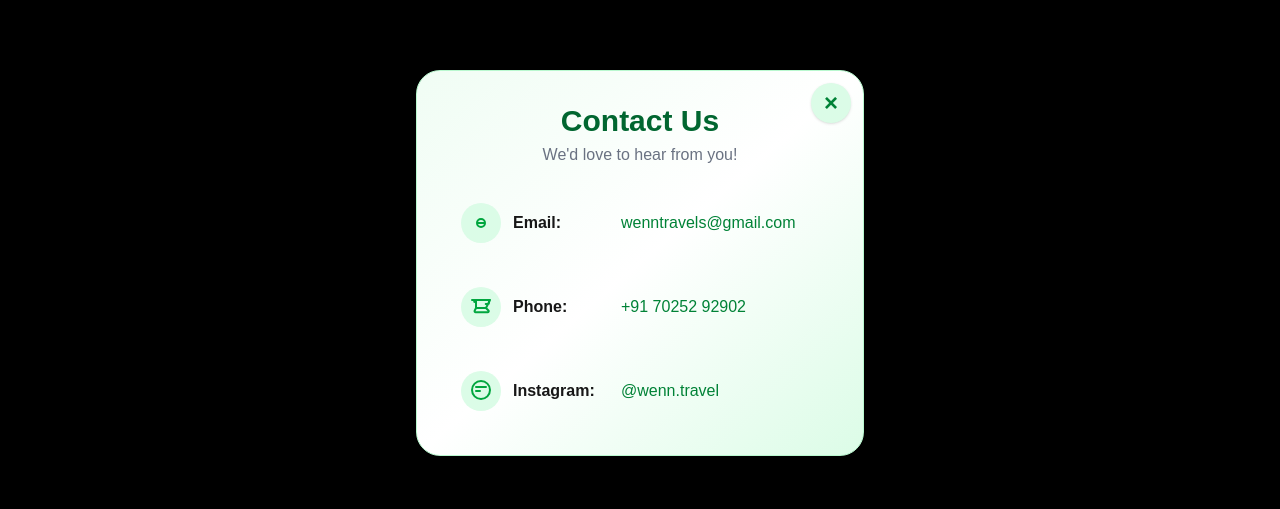
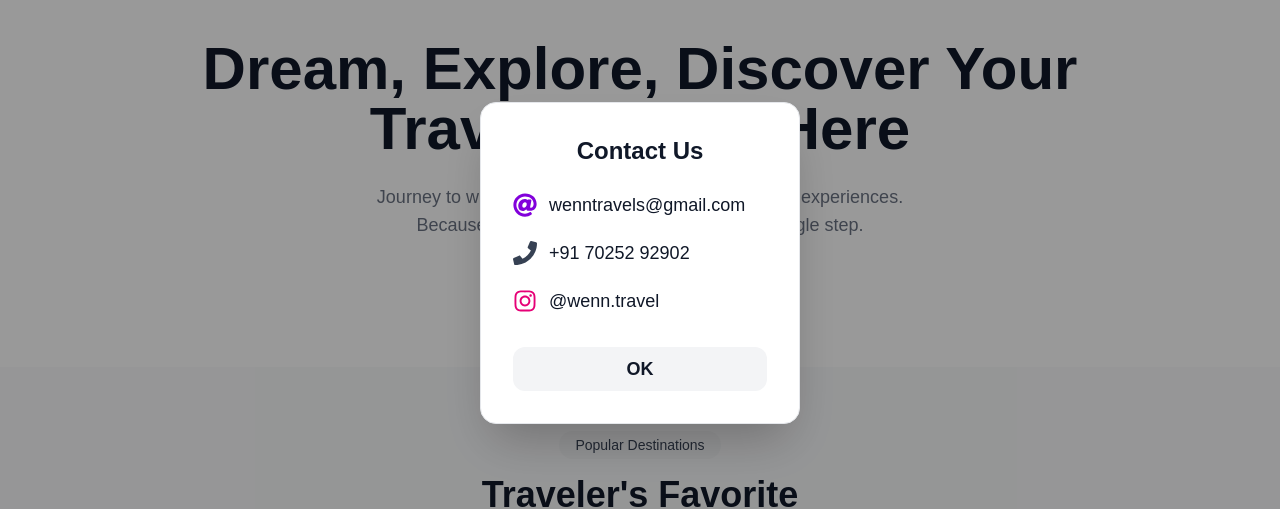
Before and after one commit to wenntravel/wenntravel.github.io, a Next.js app: page / in a window 1280 px wide. Both pictures are taken after a click on the button "Contact Us". Shown: the part 137-646 px from the top of the page. Built offline with nearby package versions, Linux system fonts and the light colour scheme.

Commit message:
update contact us modal

```diff
--- a/package.json
+++ b/package.json
@@ -14,7 +14,8 @@
     "keen-slider": "^6.8.6",
     "next": "15.3.1",
     "react": "^19.0.0",
-    "react-dom": "^19.0.0"
+    "react-dom": "^19.0.0",
+    "react-icons": "^5.5.0"
   },
   "devDependencies": {
     "@eslint/eslintrc": "^3",
--- a/src/components/ui/ContactModal.tsx
+++ b/src/components/ui/ContactModal.tsx
@@ -1,4 +1,6 @@
 import React from 'react';
+import { FaAt, FaPhone } from 'react-icons/fa';
+import { FaInstagram } from 'react-icons/fa6';
 
 interface ContactModalProps {
   open: boolean;
@@ -8,40 +10,29 @@ interface ContactModalProps {
 const ContactModal: React.FC<ContactModalProps> = ({ open, onClose }) => {
   if (!open) return null;
   return (
-    <div className="fixed inset-0 z-50 flex items-center justify-center bg-black bg-opacity-40">
-      <div className="bg-gradient-to-br from-green-50 via-white to-green-100 rounded-3xl shadow-2xl border border-green-200 p-8 w-full max-w-md relative animate-fadeIn">
-        <button
-          className="absolute top-3 right-3 bg-green-100 hover:bg-green-200 text-green-700 hover:text-green-900 rounded-full w-10 h-10 flex items-center justify-center text-2xl font-bold shadow-sm transition-colors focus:outline-none"
-          onClick={onClose}
-          aria-label="Close"
-        >
-          ×
-        </button>
-        <h2 className="text-3xl font-extrabold mb-1 text-center text-green-800">Contact Us</h2>
-        <p className="text-center text-gray-500 mb-6">We&apos;d love to hear from you!</p>
+    <div className="fixed inset-0 flex items-center justify-center bg-black/40 z-50">
+      <div className="bg-white rounded-2xl shadow-2xl border border-gray-200 p-8 w-80 max-w-full">
+        <h2 className="text-2xl font-bold text-center mb-6 text-gray-900">Contact Us</h2>
         <div className="space-y-5">
-          <div className="flex items-center gap-3 p-3 rounded-lg hover:bg-green-50 transition">
-            <span className="bg-green-100 text-green-600 rounded-full p-2">
-              <svg className="w-6 h-6" fill="none" stroke="currentColor" strokeWidth="2" viewBox="0 0 24 24"><path strokeLinecap="round" strokeLinejoin="round" d="M16 12H8m8 0a4 4 0 11-8 0 4 4 0 018 0z" /></svg>
-            </span>
-            <span className="font-semibold w-24">Email:</span>
-            <a href="mailto:wenntravels@gmail.com" className="text-green-700 hover:underline font-medium">wenntravels@gmail.com</a>
+          <div className="flex items-center gap-3">
+            <span className="text-2xl text-purple-700"><FaAt /></span>
+            <span className="text-lg font-medium text-gray-900">wenntravels@gmail.com</span>
           </div>
-          <div className="flex items-center gap-3 p-3 rounded-lg hover:bg-green-50 transition">
-            <span className="bg-green-100 text-green-600 rounded-full p-2">
-              <svg className="w-6 h-6" fill="none" stroke="currentColor" strokeWidth="2" viewBox="0 0 24 24"><path strokeLinecap="round" strokeLinejoin="round" d="M3 5h2l.4 2M7 13h10l4-8H5.4M7 13l-1.35 2.7a1 1 0 00.9 1.45h12.2a1 1 0 00.9-1.45L17 13M7 13V6a1 1 0 011-1h5m4 0h2a1 1 0 011 1v2a1 1 0 01-1 1h-2.28" /></svg>
-            </span>
-            <span className="font-semibold w-24">Phone:</span>
-            <a href="tel:+917025292902" className="text-green-700 hover:underline font-medium">+91 70252 92902</a>
+          <div className="flex items-center gap-3">
+            <span className="text-2xl text-gray-700"><FaPhone /></span>
+            <span className="text-lg font-medium text-gray-900">+91 70252 92902</span>
           </div>
-          <div className="flex items-center gap-3 p-3 rounded-lg hover:bg-green-50 transition">
-            <span className="bg-green-100 text-green-600 rounded-full p-2">
-              <svg className="w-6 h-6" fill="none" stroke="currentColor" strokeWidth="2" viewBox="0 0 24 24"><path strokeLinecap="round" strokeLinejoin="round" d="M7 8h10M7 12h4m1 8a9 9 0 100-18 9 9 0 000 18z" /></svg>
-            </span>
-            <span className="font-semibold w-24">Instagram:</span>
-            <a href="https://instagram.com/wenn.travel" target="_blank" rel="noopener noreferrer" className="text-green-700 hover:underline font-medium">@wenn.travel</a>
+          <div className="flex items-center gap-3">
+            <span className="text-2xl text-pink-600"><FaInstagram /></span>
+            <span className="text-lg font-medium text-gray-900">@wenn.travel</span>
           </div>
         </div>
+        <button
+          className="mt-8 w-full py-2 rounded-xl bg-gray-100 text-gray-900 font-semibold text-lg hover:bg-gray-200 transition"
+          onClick={onClose}
+        >
+          OK
+        </button>
       </div>
     </div>
   );
```
Also changed, not shown: 1 other file (tests, documents, lock files or other folders).
